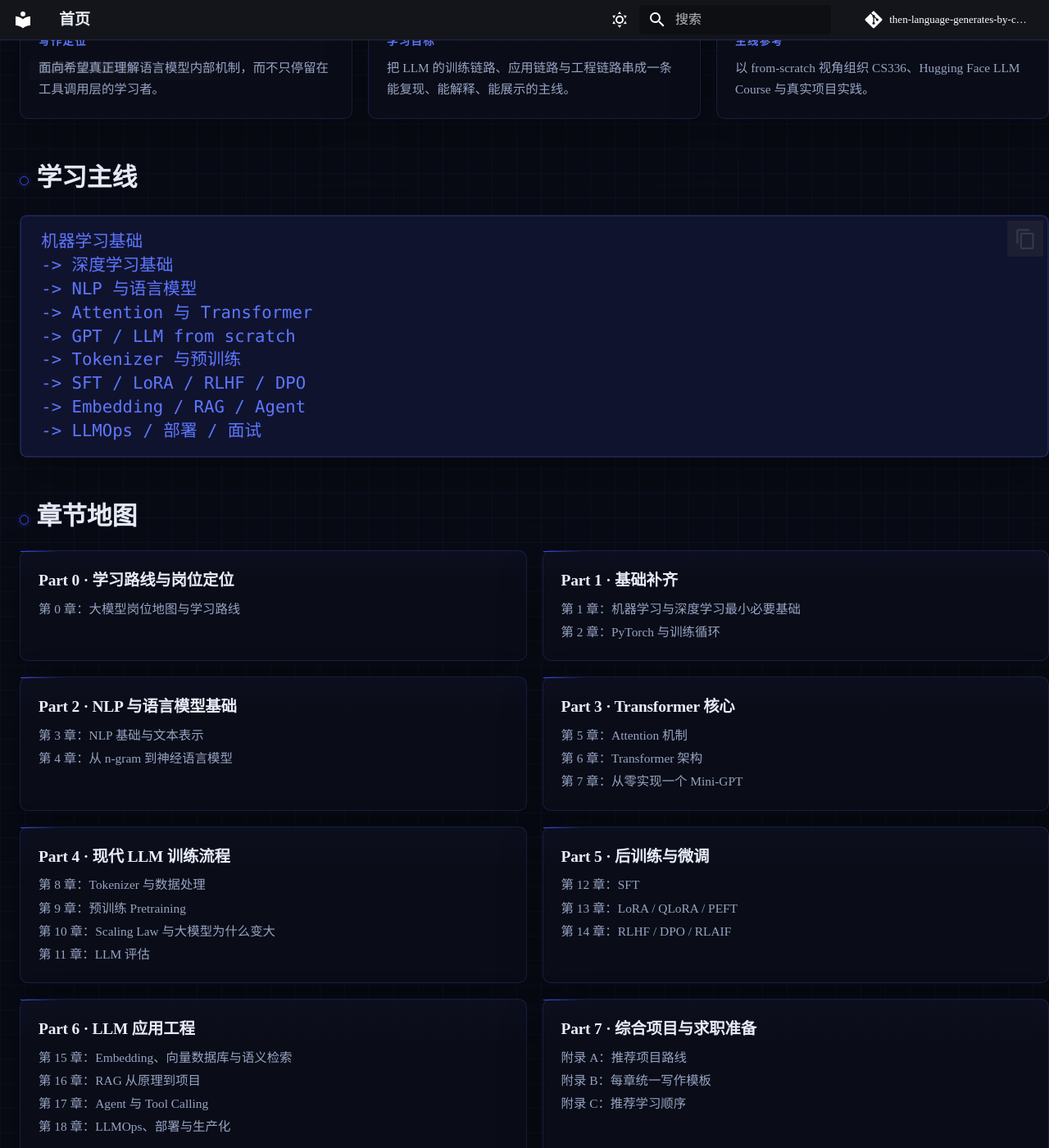
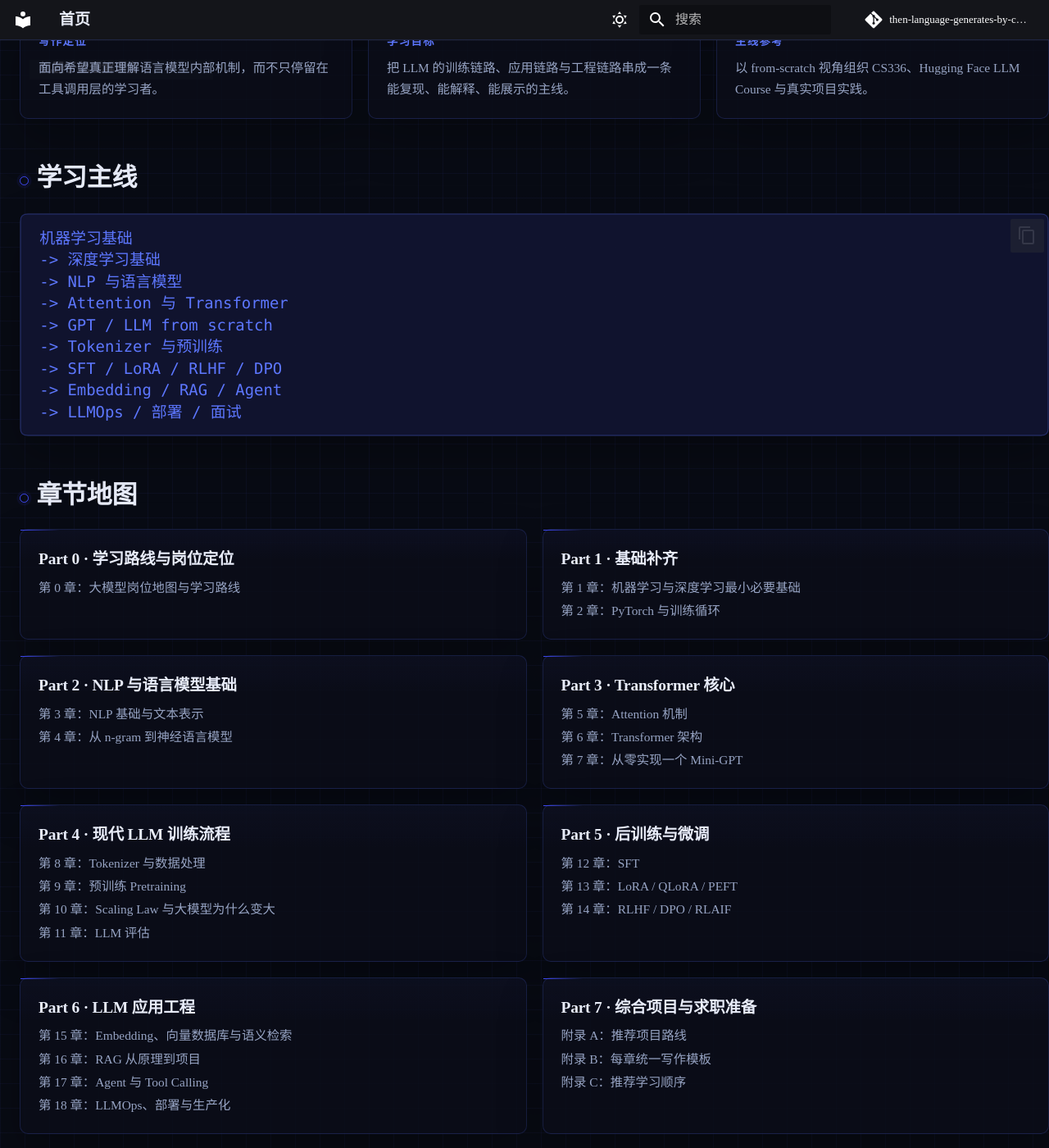
Before and after one commit to Ferris-Liu/LLM-Start-from-the-scratch, an MkDocs documentation site: the page built from docs/index.md, in a window 1280 px wide and 1400 px high, scrolled down 539 px. Shown: the whole window at 82% size. Built offline with MkDocs 1.6.1 and Material for MkDocs 9.7.7, drawn with Linux system fonts in a browser that asks for light colours; comment, search, counter and statistics services are not loaded.

Commit message:
update pages

```diff
--- a/docs/assets/stylesheets/extra.css
+++ b/docs/assets/stylesheets/extra.css
@@ -76,7 +76,7 @@
 
 .md-content__inner {
   padding-top: 0.6rem;
-  max-width: 64rem;
+  max-width: 52rem;
   margin: 0 auto;
 }
 
@@ -203,7 +203,7 @@
 
 .md-typeset {
   color: var(--llm-text);
-  font-size: 1.20rem;
+  font-size: 1.10rem;
   line-height: 2;
   letter-spacing: 0;
 }
```
